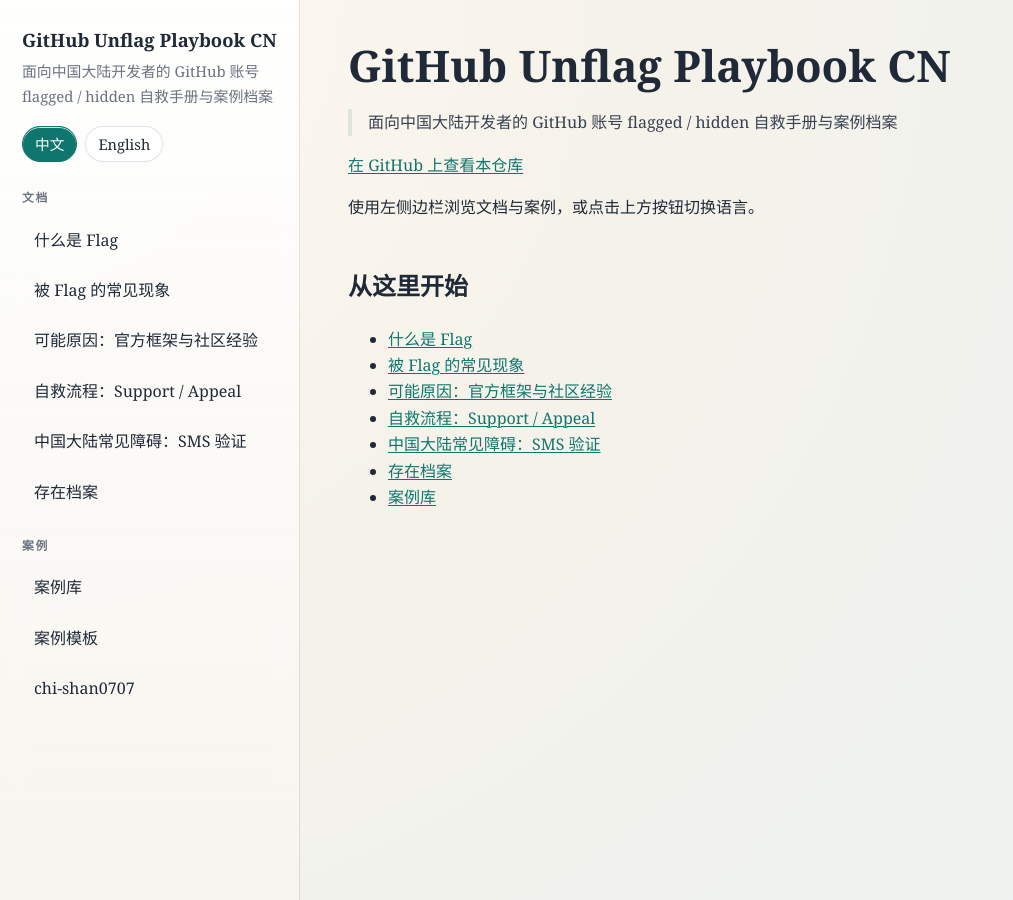
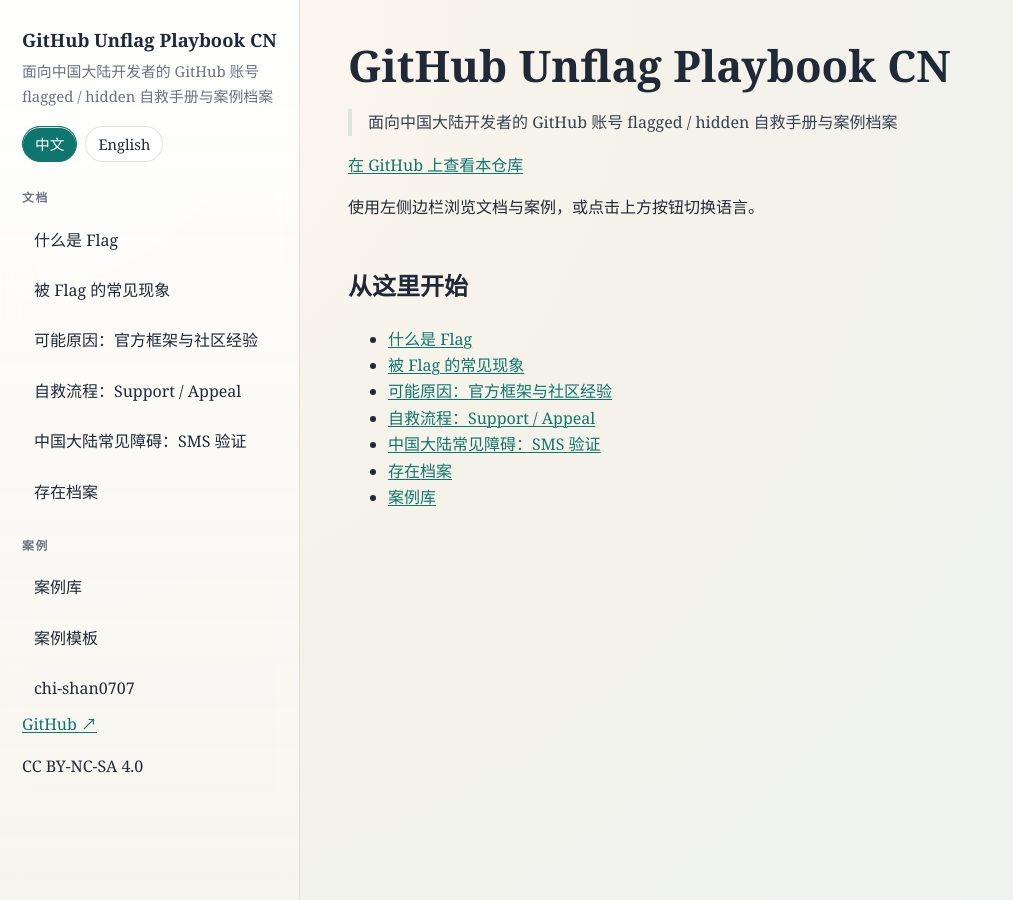
Before and after one commit to Chi-Shan0707/github-unflag-playbook-cn, a Jekyll site: the page built from index.md, in a window 1280 px wide. Shown: the whole page, without its empty margins (0-1013 px from the left). Built offline with Jekyll 4.4.1, drawn with Linux system fonts in a browser that asks for light colours.

Commit message:
feat: add GitHub repo link in sidebar footer
- Add sidebar footer with GitHub repo link (opens in new tab)
- Display CC BY-NC-SA 4.0 license badge in footer

```diff
--- a/_layouts/default.html
+++ b/_layouts/default.html
@@ -53,6 +53,10 @@
             </ul>
           </section>
         {% endfor %}
+        <footer class="sidebar-footer">
+          <a href="{{ site.data.nav.meta.repo_url }}" target="_blank" rel="noopener" class="repo-link">GitHub ↗</a>
+          <p class="license">CC BY-NC-SA 4.0</p>
+        </footer>
       </aside>
       <main class="content">
         {{ content }}
```
